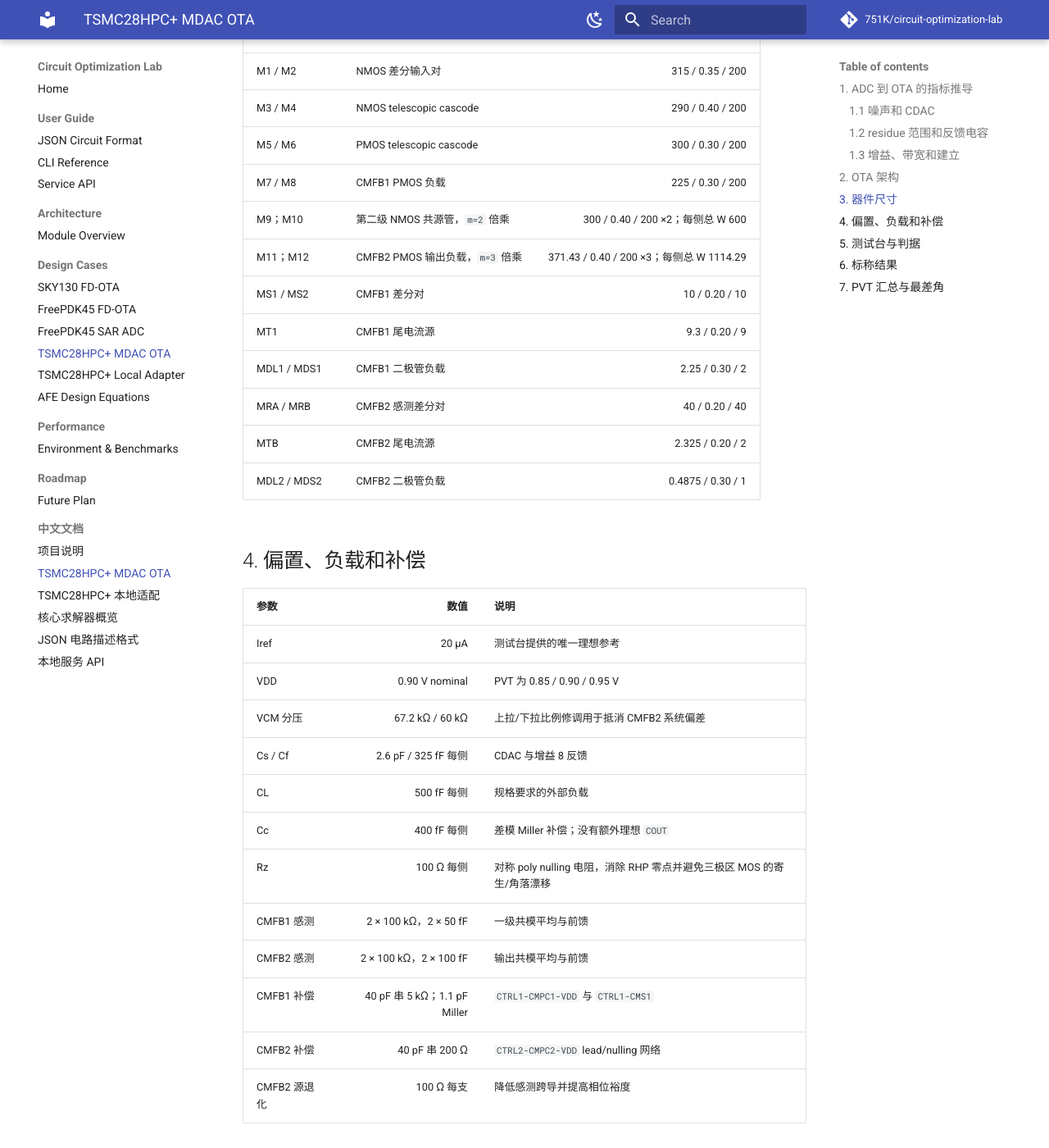
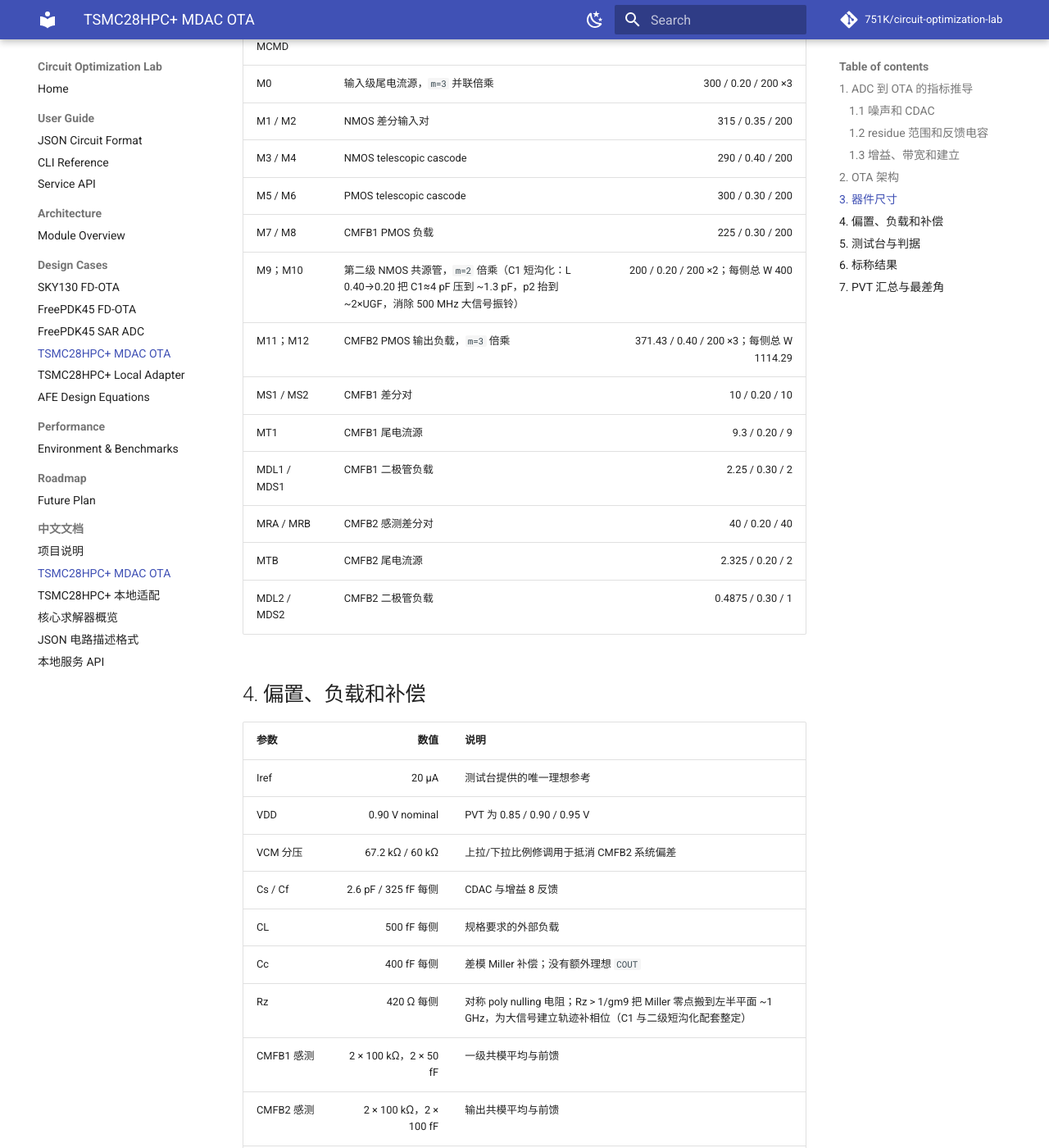
Before and after one commit to 751K/circuit-optimization-lab, an MkDocs documentation site: the page built from docs/tsmc28_mdac_ota_design.md, in a window 1280 px wide and 1400 px high, scrolled down 2470 px. Shown: the whole window at 82% size. Built offline with MkDocs 1.6.1 and Material for MkDocs 9.7.7, drawn with Linux system fonts in a browser that asks for light colours; comment, search, counter and statistics services are not loaded; some of the changed text lies outside the part shown.

Commit message:
C1 收尾：JSON 与文档尺寸表同步迭代1尺寸，结构测试改断言倍乘机制
- examples/*.json 由生成器重生成（M9/M10 200/0.20 m=2、Rz 420、MREP 11.43/0.20）
- docs/tsmc28_mdac_ota_design.md 尺寸表三行同步，并记录短沟化/Rz 整定依据
- test_parallel_multiplicity_replaces_clone_instances 不再冻结设计 W 数值，
  改为断言 MULT 映射与每单元 W 的机制不变量（尺寸会随 C 阶段迭代）

Co-Authored-By: Claude Fable 5 <noreply@anthropic.com>

```diff
--- a/docs/tsmc28_mdac_ota_design.md
+++ b/docs/tsmc28_mdac_ota_design.md
@@ -95,14 +95,14 @@ flowchart LR
 | MCND | NMOS cascode 复制管 | 3.15 / 0.30 / 3 |
 | MCPD | PMOS cascode 复制管 | 4.35 / 0.30 / 4 |
 | MNC | PMOS cascode 偏置下拉 | 6 / 0.20 / 6 |
-| MREPP / MREP | CMFB1 参考复制 | 6 / 0.20 / 6；9.6 / 0.30 / 10 |
+| MREPP / MREP | CMFB1 参考复制 | 6 / 0.20 / 6；11.43 / 0.20 / 11（80 µA ÷ M9 的 7 µA/µm 密度、同 L，VREF1 跨角点跟踪二级电流） |
 | MCMP / MCMD | 输入共模复制 | 3 / 0.20 / 3；5 / 0.20 / 5 |
 | M0 | 输入级尾电流源，`m=3` 并联倍乘 | 300 / 0.20 / 200 ×3 |
 | M1 / M2 | NMOS 差分输入对 | 315 / 0.35 / 200 |
 | M3 / M4 | NMOS telescopic cascode | 290 / 0.40 / 200 |
 | M5 / M6 | PMOS telescopic cascode | 300 / 0.30 / 200 |
 | M7 / M8 | CMFB1 PMOS 负载 | 225 / 0.30 / 200 |
-| M9；M10 | 第二级 NMOS 共源管，`m=2` 倍乘 | 300 / 0.40 / 200 ×2；每侧总 W 600 |
+| M9；M10 | 第二级 NMOS 共源管，`m=2` 倍乘（C1 短沟化：L 0.40→0.20 把 C1≈4 pF 压到 ~1.3 pF，p2 抬到 ~2×UGF，消除 500 MHz 大信号振铃） | 200 / 0.20 / 200 ×2；每侧总 W 400 |
 | M11；M12 | CMFB2 PMOS 输出负载，`m=3` 倍乘 | 371.43 / 0.40 / 200 ×3；每侧总 W 1114.29 |
 | MS1 / MS2 | CMFB1 差分对 | 10 / 0.20 / 10 |
 | MT1 | CMFB1 尾电流源 | 9.3 / 0.20 / 9 |
@@ -121,7 +121,7 @@ flowchart LR
 | Cs / Cf | 2.6 pF / 325 fF 每侧 | CDAC 与增益 8 反馈 |
 | CL | 500 fF 每侧 | 规格要求的外部负载 |
 | Cc | 400 fF 每侧 | 差模 Miller 补偿；没有额外理想 `COUT` |
-| Rz | 100 Ω 每侧 | 对称 poly nulling 电阻，消除 RHP 零点并避免三极区 MOS 的寄生/角落漂移 |
+| Rz | 420 Ω 每侧 | 对称 poly nulling 电阻；Rz > 1/gm9 把 Miller 零点搬到左半平面 ~1 GHz，为大信号建立轨迹补相位（C1 与二级短沟化配套整定） |
 | CMFB1 感测 | 2 × 100 kΩ，2 × 50 fF | 一级共模平均与前馈 |
 | CMFB2 感测 | 2 × 100 kΩ，2 × 100 fF | 输出共模平均与前馈 |
 | CMFB1 补偿 | 40 pF 串 5 kΩ；1.1 pF Miller | `CTRL1-CMPC1-VDD` 与 `CTRL1-CMS1` |
```
Also changed, not shown: 8 other files.
